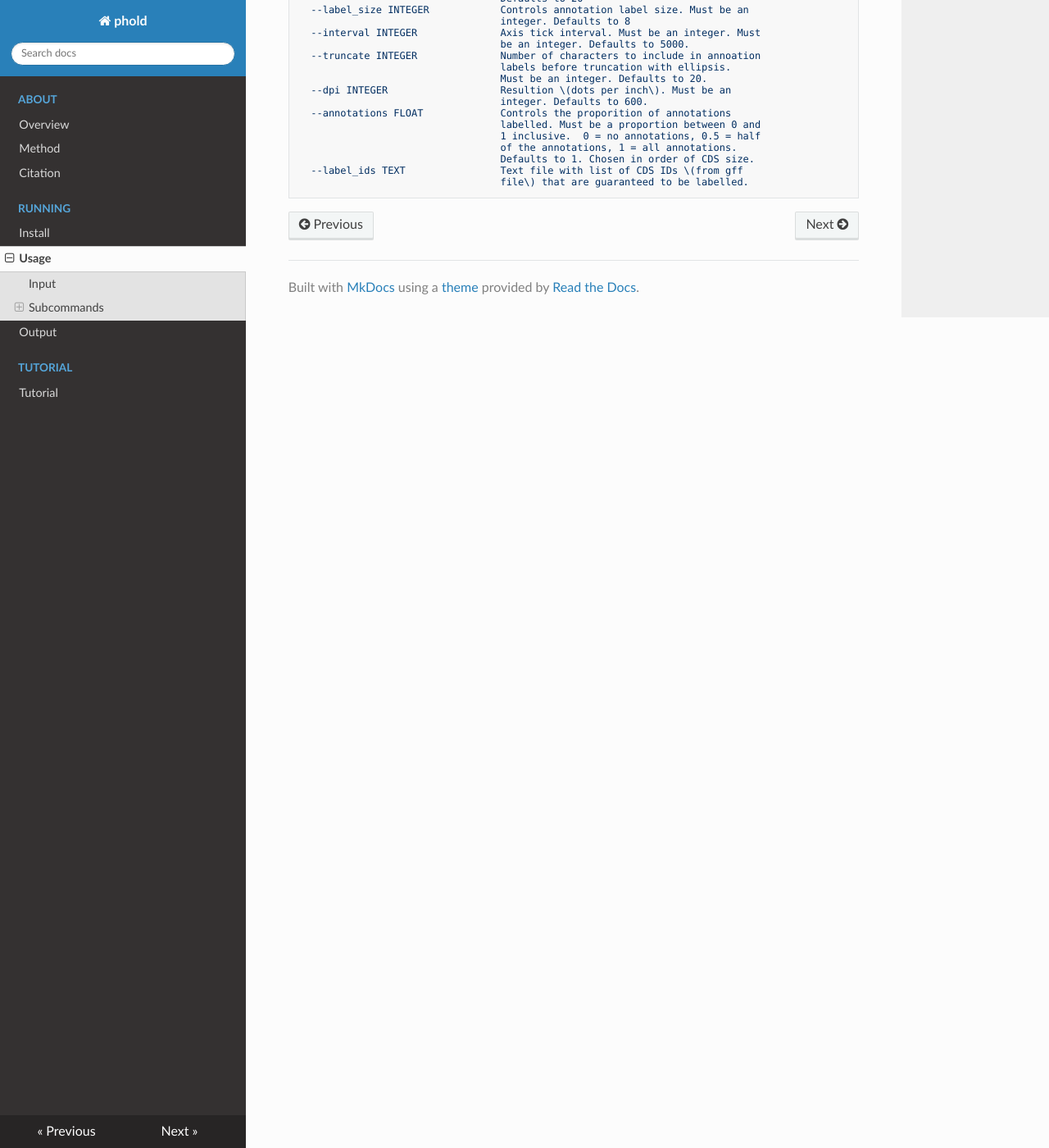
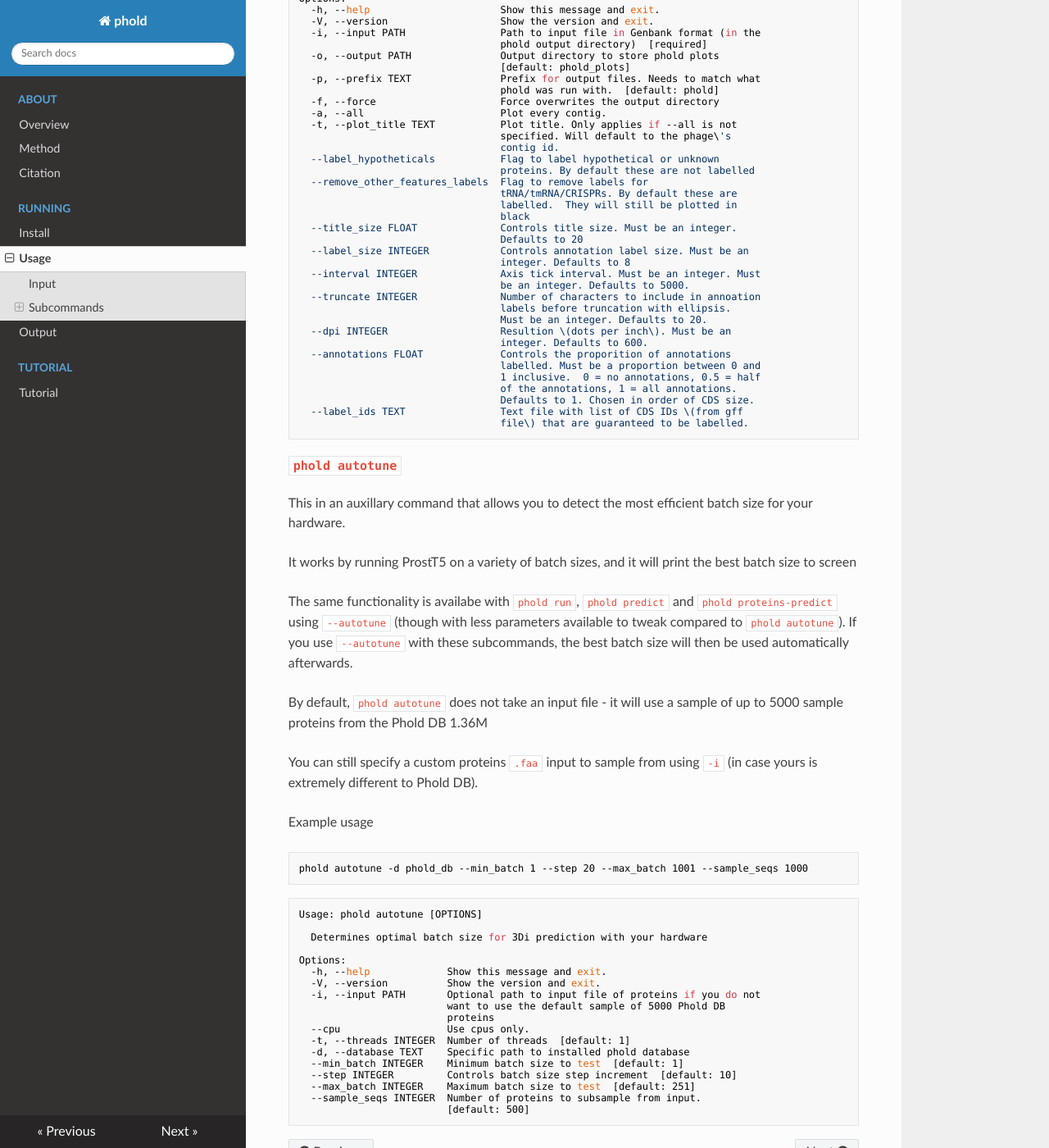
Before and after one commit to gbouras13/phold, an MkDocs documentation site: the page built from docs/run.md, in a window 1280 px wide and 1400 px high, scrolled down 8027 px. Shown: the whole window at 82% size. Built offline with MkDocs 1.6.1, drawn with Linux system fonts in a browser that asks for light colours; nearby versions of some CDN libraries; some of the changed text lies outside the part shown.

Commit message:
fix docs

````diff
--- a/docs/run.md
+++ b/docs/run.md
@@ -41,8 +41,12 @@
   -p, --prefix TEXT              Prefix for output files  [default: phold]
   -d, --database TEXT            Specific path to installed phold database
   -f, --force                    Force overwrites the output directory
-  --batch_size INTEGER           batch size for ProstT5. 1 is usually fastest.
-                                 [default: 1]
+  --autotune                     Run autotuning to detect and automatically
+                                 use best batch size for your hardware.
+                                 Recommended only if you have a large dataset
+                                 (e.g. thousands of proteins), or else
+                                 autotuning will add rather than save runtime.
+  --batch_size INTEGER           batch size for ProstT5.  [default: 1]
   --cpu                          Use cpus only.
   --omit_probs                   Do not output per residue 3Di probabilities
                                  from ProstT5. Mean per protein 3Di
@@ -148,6 +152,9 @@
   --custom_db TEXT              Path to custom database
   --foldseek_gpu                Use this to enable compatibility with
                                 Foldseek-GPU search acceleration
+  --restart                     Use this to restart phold from 'Processing
+                                Foldseek output' after foldseek_results.tsv is
+                                generated
 ```
 
 ### `phold run`
@@ -177,8 +184,12 @@
   -p, --prefix TEXT              Prefix for output files  [default: phold]
   -d, --database TEXT            Specific path to installed phold database
   -f, --force                    Force overwrites the output directory
-  --batch_size INTEGER           batch size for ProstT5. 1 is usually fastest.
-                                 [default: 1]
+  --autotune                     Run autotuning to detect and automatically
+                                 use best batch size for your hardware.
+                                 Recommended only if you have a large dataset
+                                 (e.g. thousands of proteins), or else
+                                 autotuning will add rather than save runtime.
+  --batch_size INTEGER           batch size for ProstT5.  [default: 1]
   --cpu                          Use cpus only.
   --omit_probs                   Do not output per residue 3Di probabilities
                                  from ProstT5. Mean per protein 3Di
@@ -218,6 +229,9 @@
   --custom_db TEXT               Path to custom database
   --foldseek_gpu                 Use this to enable compatibility with
                                  Foldseek-GPU search acceleration
+  --restart                      Use this to restart phold from 'Processing
+                                 Foldseek output' after foldseek_results.tsv
+                                 is generated
 ```
 
 ### `phold proteins-predict`
@@ -244,8 +258,12 @@
   -p, --prefix TEXT              Prefix for output files  [default: phold]
   -d, --database TEXT            Specific path to installed phold database
   -f, --force                    Force overwrites the output directory
-  --batch_size INTEGER           batch size for ProstT5. 1 is usually fastest.
-                                 [default: 1]
+  --autotune                     Run autotuning to detect and automatically
+                                 use best batch size for your hardware.
+                                 Recommended only if you have a large dataset
+                                 (e.g. thousands of proteins), or else
+                                 autotuning will add rather than save runtime.
+  --batch_size INTEGER           batch size for ProstT5.  [default: 1]
   --cpu                          Use cpus only.
   --omit_probs                   Do not output per residue 3Di probabilities
                                  from ProstT5. Mean per protein 3Di
@@ -325,6 +343,9 @@
   --custom_db TEXT              Path to custom database
   --foldseek_gpu                Use this to enable compatibility with
                                 Foldseek-GPU search acceleration
+  --restart                     Use this to restart phold from 'Processing
+                                Foldseek output' after foldseek_results.tsv is
+                                generated
 ```
 
 ### `phold remote`
@@ -464,3 +485,44 @@
   --label_ids TEXT                Text file with list of CDS IDs \(from gff
                                   file\) that are guaranteed to be labelled.
 ```
+
+
+### `phold autotune`
+
+This in an auxillary command that allows you to detect the most efficient batch size for your hardware.
+
+It works by running ProstT5 on a variety of batch sizes, and it will print the best batch size to screen
+
+The same functionality is availabe with `phold run`, `phold predict ` and `phold proteins-predict` using `--autotune` (though with less parameters available to tweak compared to `phold autotune`). If you use `--autotune` with these subcommands, the best batch size will then be used automatically afterwards.
+
+By default, `phold autotune` does not take an input file - it will use a sample of up to 5000 sample proteins from the Phold DB 1.36M
+
+You can still specify a custom proteins `.faa` input to sample from using `-i` (in case yours is extremely different to Phold DB).
+
+Example usage
+
+```bash
+phold autotune -d phold_db --min_batch 1 --step 20 --max_batch 1001 --sample_seqs 1000
+```
+
+
+```bash
+Usage: phold autotune [OPTIONS]
+
+  Determines optimal batch size for 3Di prediction with your hardware
+
+Options:
+  -h, --help             Show this message and exit.
+  -V, --version          Show the version and exit.
+  -i, --input PATH       Optional path to input file of proteins if you do not
+                         want to use the default sample of 5000 Phold DB
+                         proteins
+  --cpu                  Use cpus only.
+  -t, --threads INTEGER  Number of threads  [default: 1]
+  -d, --database TEXT    Specific path to installed phold database
+  --min_batch INTEGER    Minimum batch size to test  [default: 1]
+  --step INTEGER         Controls batch size step increment  [default: 10]
+  --max_batch INTEGER    Maximum batch size to test  [default: 251]
+  --sample_seqs INTEGER  Number of proteins to subsample from input.
+                         [default: 500]
+```
````
Also changed, not shown: README.md (+23 -5 lines), docs/citation.md (+1 -2 lines).
